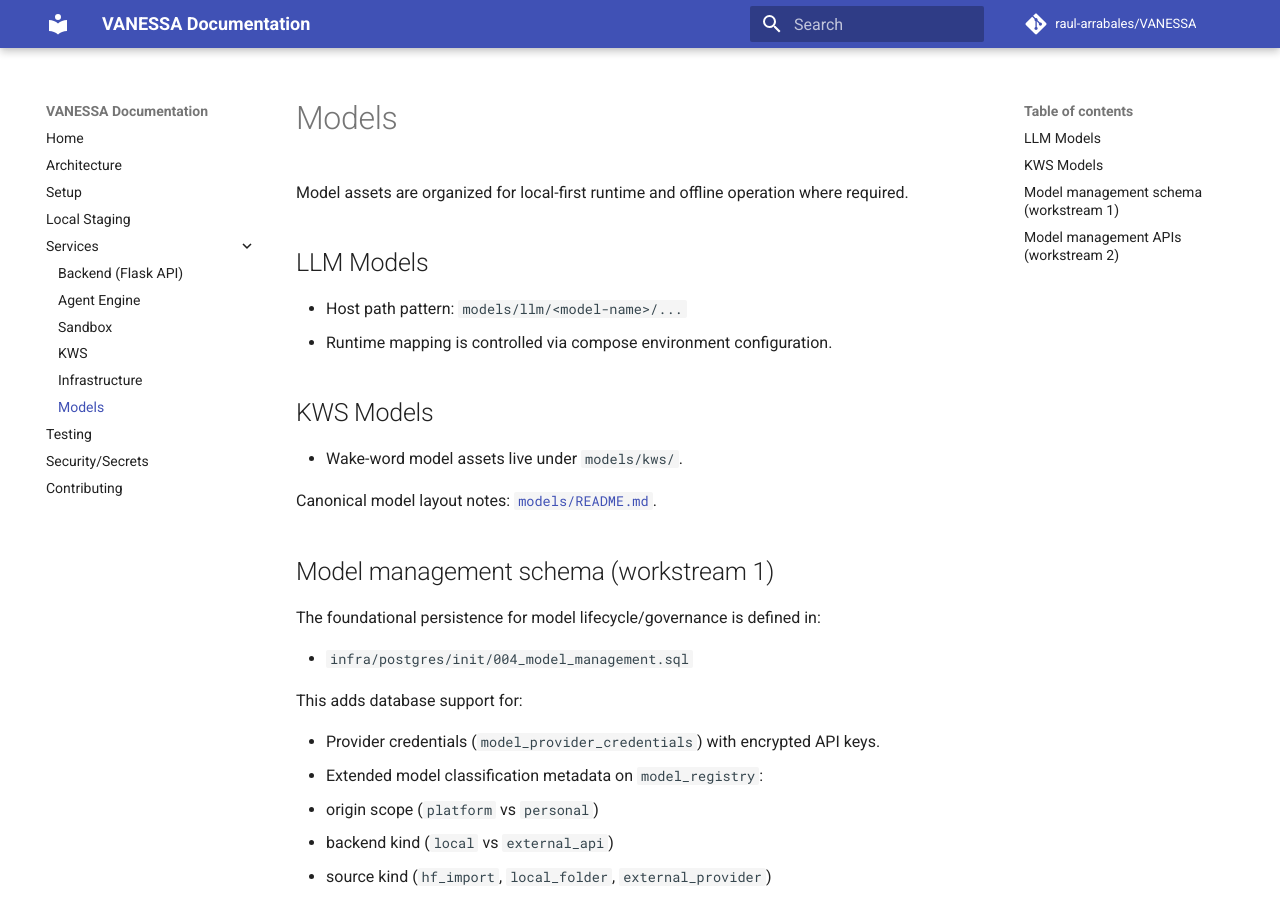
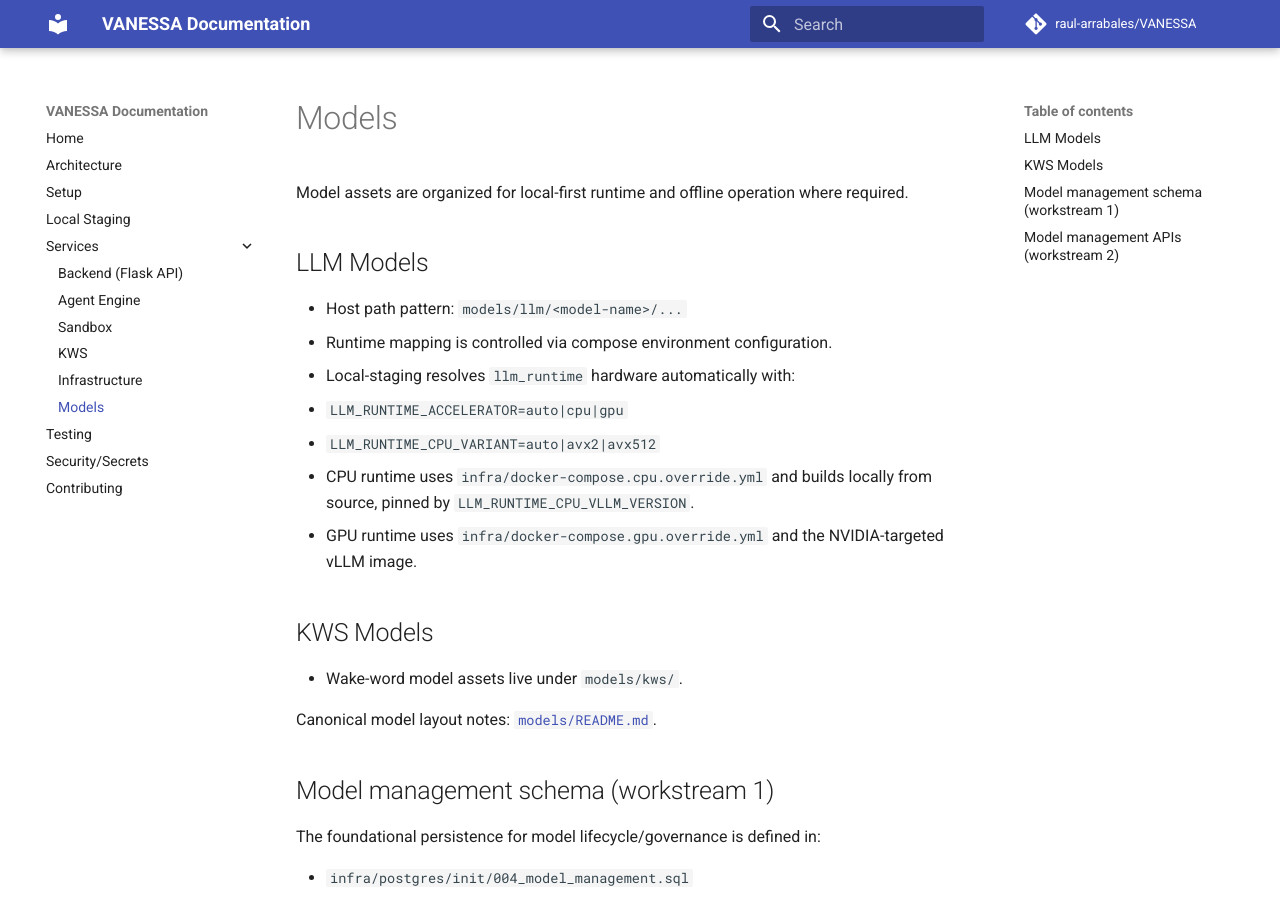
Before and after one commit to raul-arrabales/VANESSA, an MkDocs documentation site: the page built from docs/services/models.md, in a window 1280 px wide and 900 px high. Built offline with MkDocs 1.6.1 and Material for MkDocs 9.7.7, drawn with Linux system fonts in a browser that asks for light colours; comment, search, counter and statistics services are not loaded.

Commit message:
Make llm_runtime Hardware-Adaptive Across CPU And GPU Hosts

```diff
--- a/docs/services/models.md
+++ b/docs/services/models.md
@@ -6,6 +6,11 @@
 
 - Host path pattern: `models/llm/<model-name>/...`
 - Runtime mapping is controlled via compose environment configuration.
+- Local-staging resolves `llm_runtime` hardware automatically with:
+  - `LLM_RUNTIME_ACCELERATOR=auto|cpu|gpu`
+  - `LLM_RUNTIME_CPU_VARIANT=auto|avx2|avx512`
+- CPU runtime uses `infra/docker-compose.cpu.override.yml` and builds locally from source, pinned by `LLM_RUNTIME_CPU_VLLM_VERSION`.
+- GPU runtime uses `infra/docker-compose.gpu.override.yml` and the NVIDIA-targeted vLLM image.
 
 ## KWS Models
 
```
Also changed, not shown: README.md (+25 -0 lines), docs/architecture.md (+1 -1 lines), infra/README.md (+6 -0 lines), ops/local-staging/README.md (+12 -2 lines), 13 other files.
